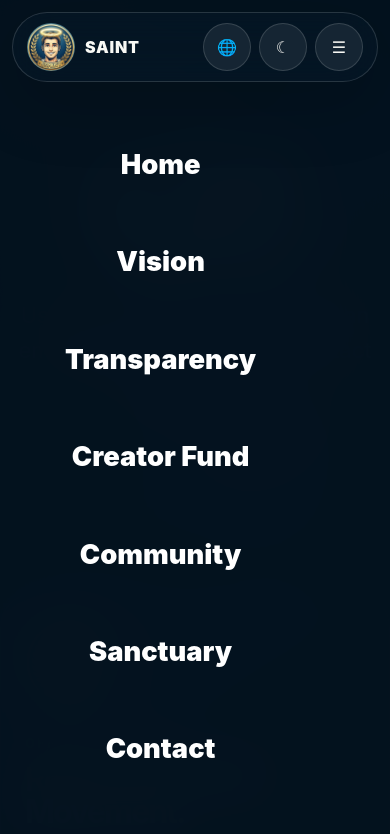
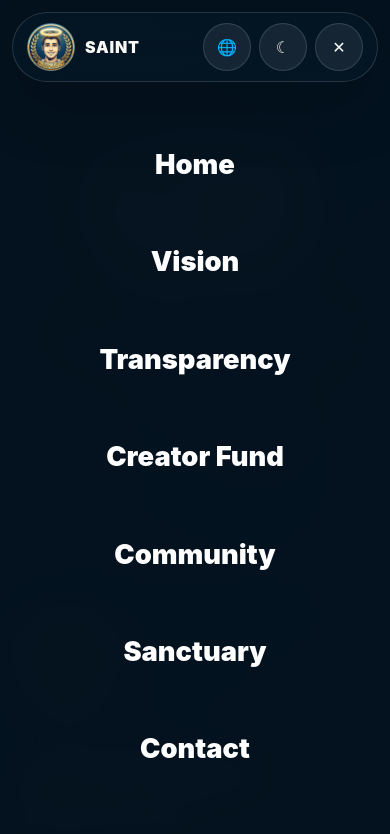
Before and after one commit to ricamou/saint-official-website, a plain HTML site: page contact.html in a window 390 px wide. Both pictures are taken after a click on the button "Open menu". Shown: the top 834 px of the page. Drawn offline with Linux system fonts and the light colour scheme.

Commit message:
Add files via upload

```diff
--- a/css/styles.css
+++ b/css/styles.css
@@ -877,3 +877,41 @@ img {
     transition-duration: .001ms !important;
   }
 }
+
+
+/* v6.0 definitive mobile menu fix */
+body.menu-open {
+  overflow: hidden;
+}
+
+@media (max-width: 900px) {
+  .mobile-nav {
+    display: none !important;
+    position: fixed;
+    inset: 0;
+    z-index: 40;
+    flex-direction: column;
+    justify-content: flex-start;
+    align-items: center;
+    gap: 8px;
+    padding: 120px 24px 70px;
+    overflow-y: auto;
+    max-height: 100dvh;
+    background: rgba(4,18,30,.98);
+    backdrop-filter: blur(24px);
+    -webkit-overflow-scrolling: touch;
+  }
+
+  .mobile-nav.open {
+    display: flex !important;
+  }
+
+  .navbar {
+    z-index: 60;
+  }
+
+  .menu-toggle {
+    position: relative;
+    z-index: 61;
+  }
+}
--- a/js/app.js
+++ b/js/app.js
@@ -40,12 +40,13 @@ window.addEventListener("scroll", () => navbar?.classList.toggle("scrolled", win
 const menuToggle = document.getElementById("menuToggle");
 const mobileNav = document.getElementById("mobileNav");
 menuToggle?.addEventListener("click", () => {
-  mobileNav.classList.toggle("open");
-  document.body.classList.toggle("menu-open");
+  const isOpen = mobileNav?.classList.toggle("open");
+  document.body.classList.toggle("menu-open", Boolean(isOpen));
+  menuToggle.setAttribute("aria-expanded", String(Boolean(isOpen)));
+  menuToggle.textContent = isOpen ? "✕" : "☰";
 });
 mobileNav?.querySelectorAll("a").forEach((link) => link.addEventListener("click", () => {
-  mobileNav.classList.remove("open");
-  document.body.classList.remove("menu-open");
+  closeMobileMenu();
 }));
 
 const observer = new IntersectionObserver((entries) => {
@@ -218,3 +219,20 @@ document.addEventListener("DOMContentLoaded", () => {
 
   document.body.classList.add("language-modal-open");
 });
+
+
+function closeMobileMenu() {
+  if (!mobileNav || !menuToggle) return;
+  mobileNav.classList.remove("open");
+  document.body.classList.remove("menu-open");
+  menuToggle.setAttribute("aria-expanded", "false");
+  menuToggle.textContent = "☰";
+}
+
+document.addEventListener("keydown", (event) => {
+  if (event.key === "Escape") closeMobileMenu();
+});
+
+window.addEventListener("resize", () => {
+  if (window.innerWidth > 900) closeMobileMenu();
+});
```
